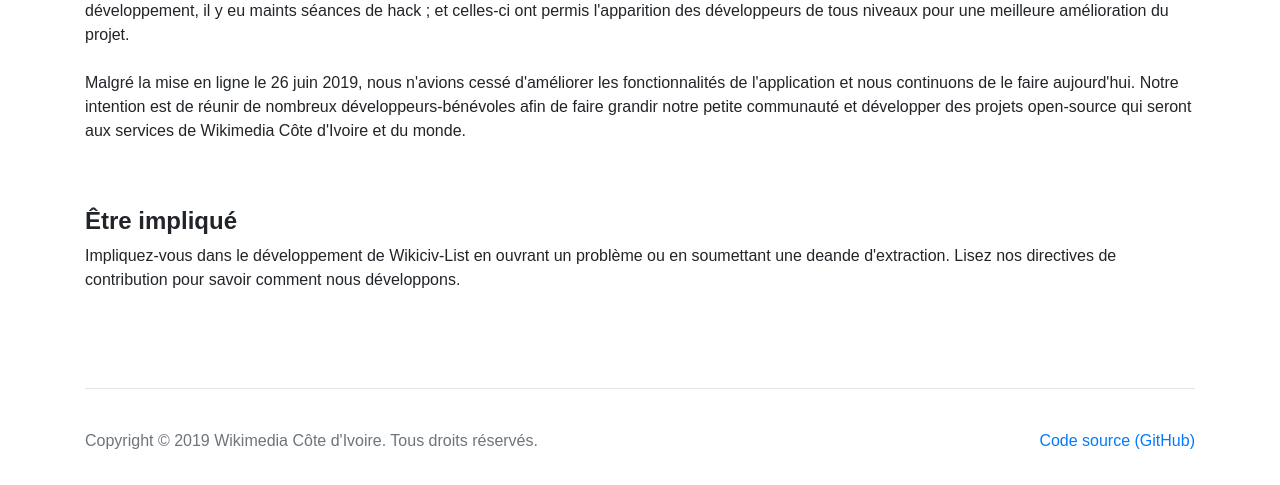
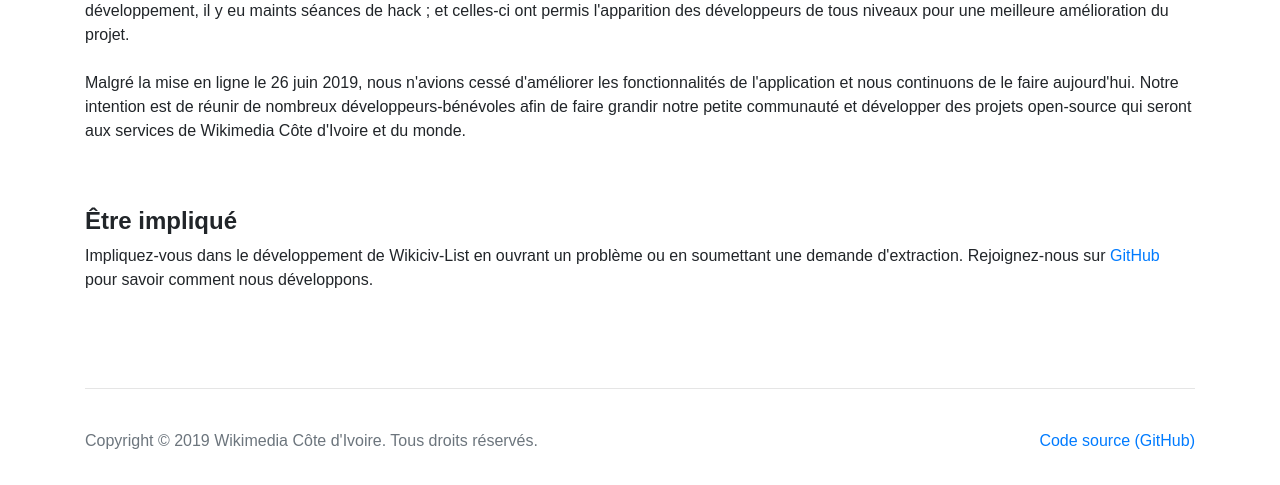
Before and after one commit to paulbouaffou/wikiciv-list, a Flask app: page /about in a window 1280 px wide. Shown: the part 607-1092 px from the top of the page. Run offline with Flask 2, Linux system fonts and the light colour scheme; some libraries are stand-ins or nearby versions.

Commit message:
[IMPR] Editing information on the About page

```diff
--- a/templates/about.html
+++ b/templates/about.html
@@ -22,7 +22,7 @@
   <br>
   <br>
   <h4><strong>Être impliqué</strong></h4>
-  <p>Impliquez-vous dans le développement de Wikiciv-List en ouvrant un problème ou en soumettant une deande d'extraction. Lisez nos directives de contribution pour savoir comment nous développons.</p>
+  <p>Impliquez-vous dans le développement de Wikiciv-List en ouvrant un problème ou en soumettant une demande d'extraction. Rejoignez-nous sur <a href="https://github.com/paulbouaffou/wikiciv-list" target="_blank" title="Code Source">GitHub</a> pour savoir comment nous développons.</p>
   <br>
   <br>
 
```
